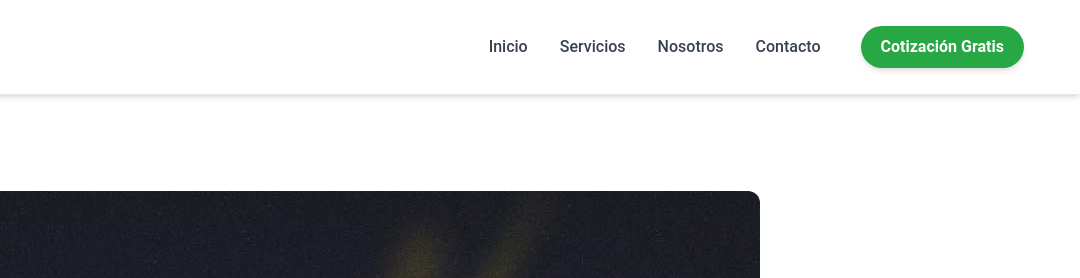
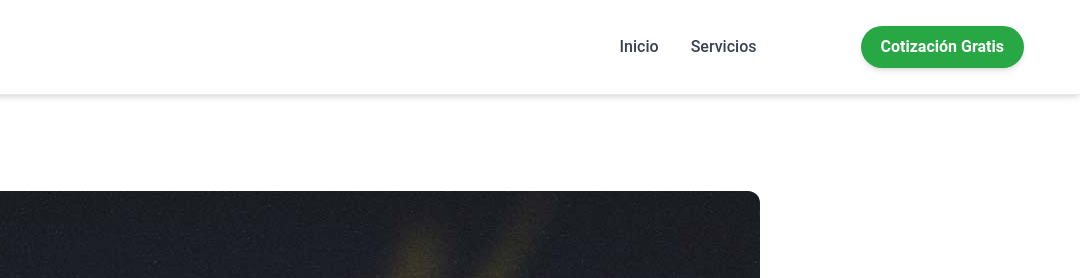
Before and after one commit to JuanQuiro/cliente-1, an Astro site: page /blog in a window 1280 px wide. Shown: the top 278 px of the page, 200-1280 px from the left. Built offline with nearby package versions, Linux system fonts and the light colour scheme; Astro itself is replaced by a stand-in of ours.

Commit message:
hidden en pestañas de navbar

```diff
--- a/src/components/Navbar.astro
+++ b/src/components/Navbar.astro
@@ -14,8 +14,8 @@
       <li class="close-btn"><button class="close-menu-btn" aria-label="Cerrar menú">&times;</button></li>
       <li><a href="/" class="nav-link">Inicio</a></li>
       <li><a href="/servicios" class="nav-link">Servicios</a></li>
-      <li><a href="/nosotros" class="nav-link">Nosotros</a></li>
-      <li><a href="/contacto" class="nav-link">Contacto</a></li>
+      <li><a href="/nosotros" class="nav-link hidden">Nosotros</a></li>
+      <li><a href="/contacto" class="nav-link hidden">Contacto</a></li>
       <li class="cta"><a href="http://wa.link/tx3x9f" class="btn-primary">Cotización Gratis</a></li>
     </ul>
     <div class="nav-overlay" id="nav-overlay"></div>
```
